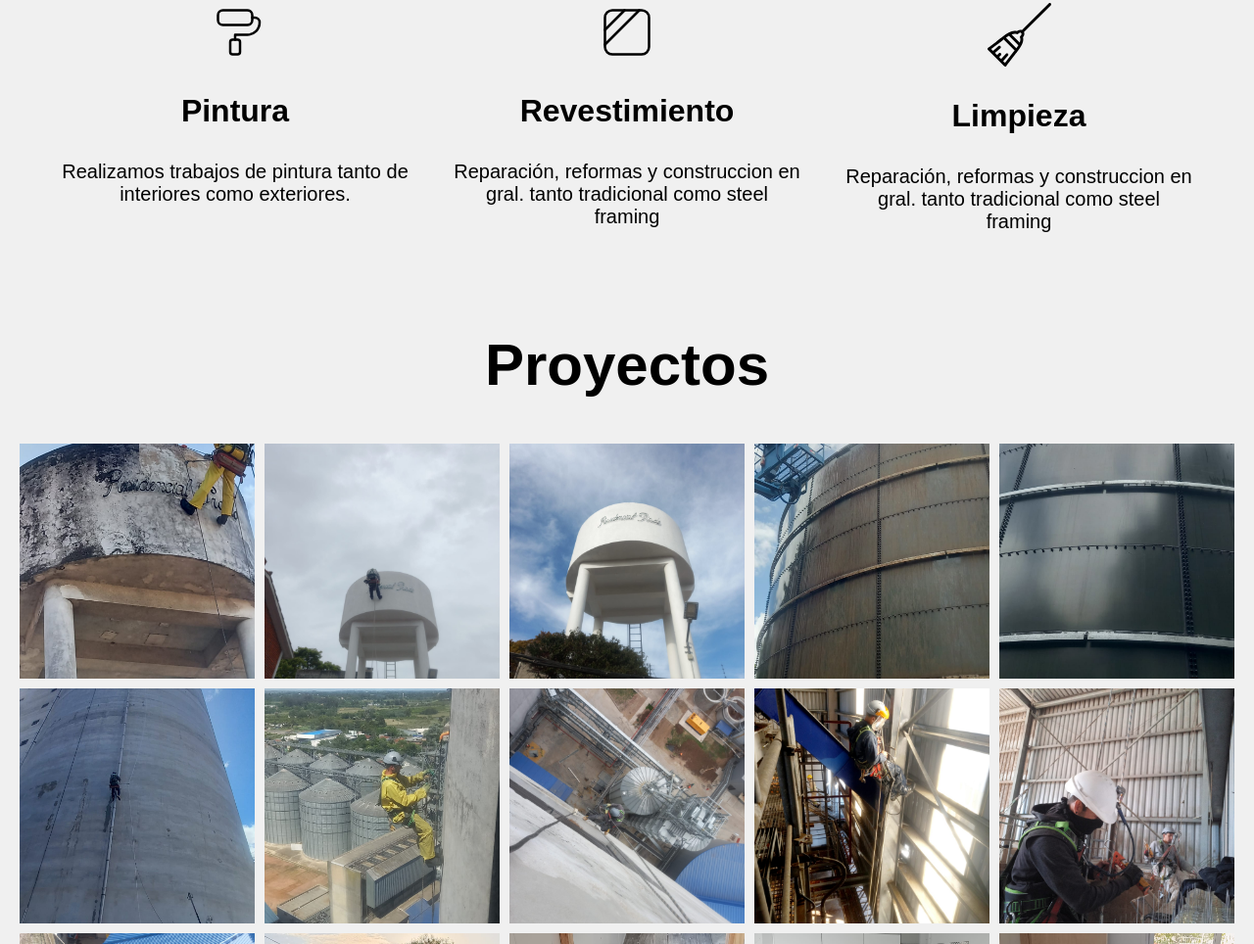
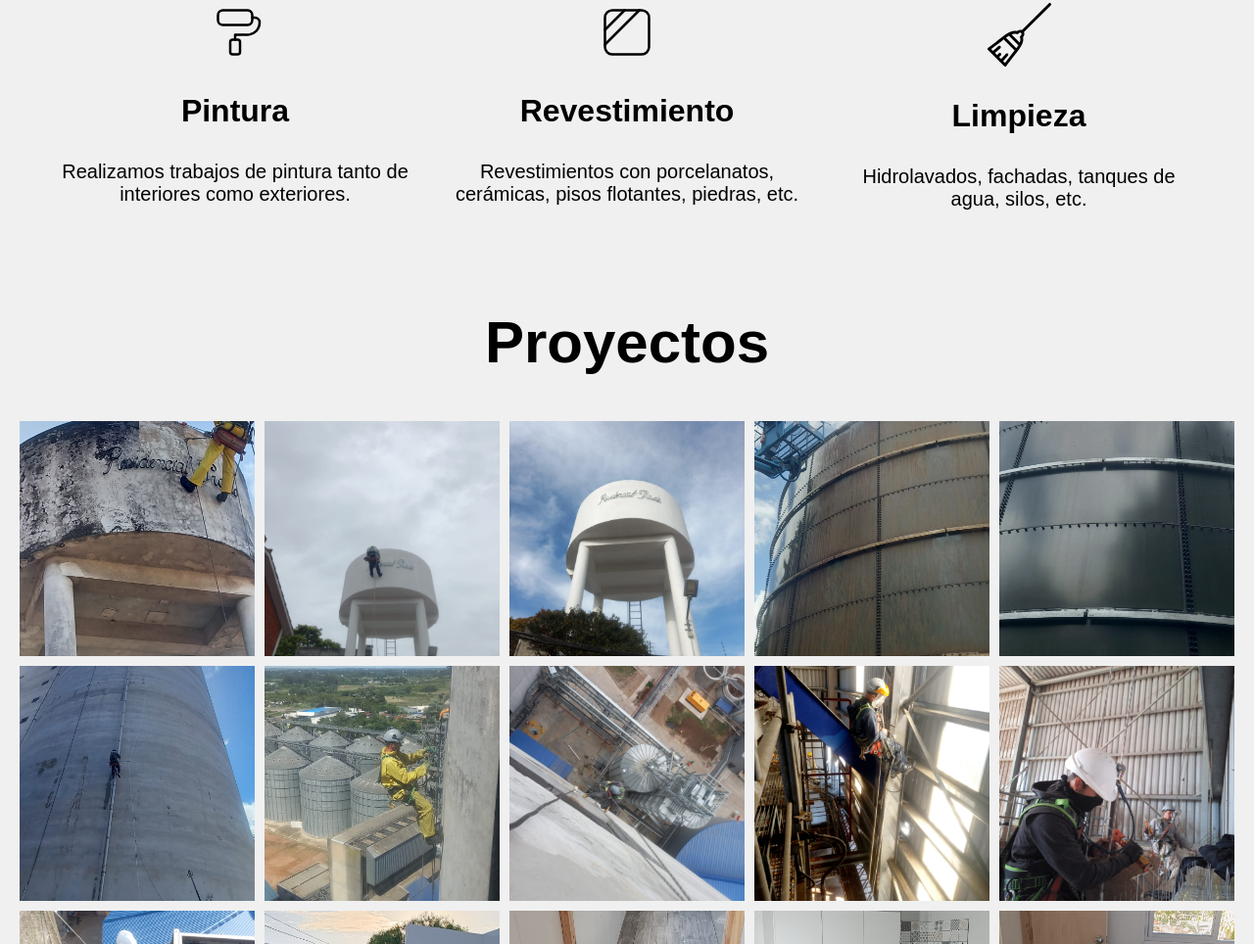
Before and after one commit to Sant159/Vertigo-cero, a plain HTML site: page index.html in a window 1280 px wide. Shown: the part 1188-2152 px from the top of the page at 98% size. Drawn offline with Linux system fonts and the light colour scheme; a web font is replaced by a local one.

Commit message:
Update index.html
update the description of "revestimiento" and "limpieza"

```diff
--- a/index.html
+++ b/index.html
@@ -150,7 +150,7 @@
                                 Revestimiento
                             </h3>
                             <p class="centrar-texto">
-                                Reparación, reformas y construccion en gral. tanto tradicional como steel framing
+                                Revestimientos con porcelanatos, cerámicas, pisos flotantes, piedras, etc.
                             </p>
                         </div>
 
@@ -171,7 +171,7 @@
                                 Limpieza
                             </h3>
                             <p class="centrar-texto">
-                                Reparación, reformas y construccion en gral. tanto tradicional como steel framing
+                                Hidrolavados, fachadas, tanques de agua, silos, etc.
                             </p>
                         </div>
 
```
